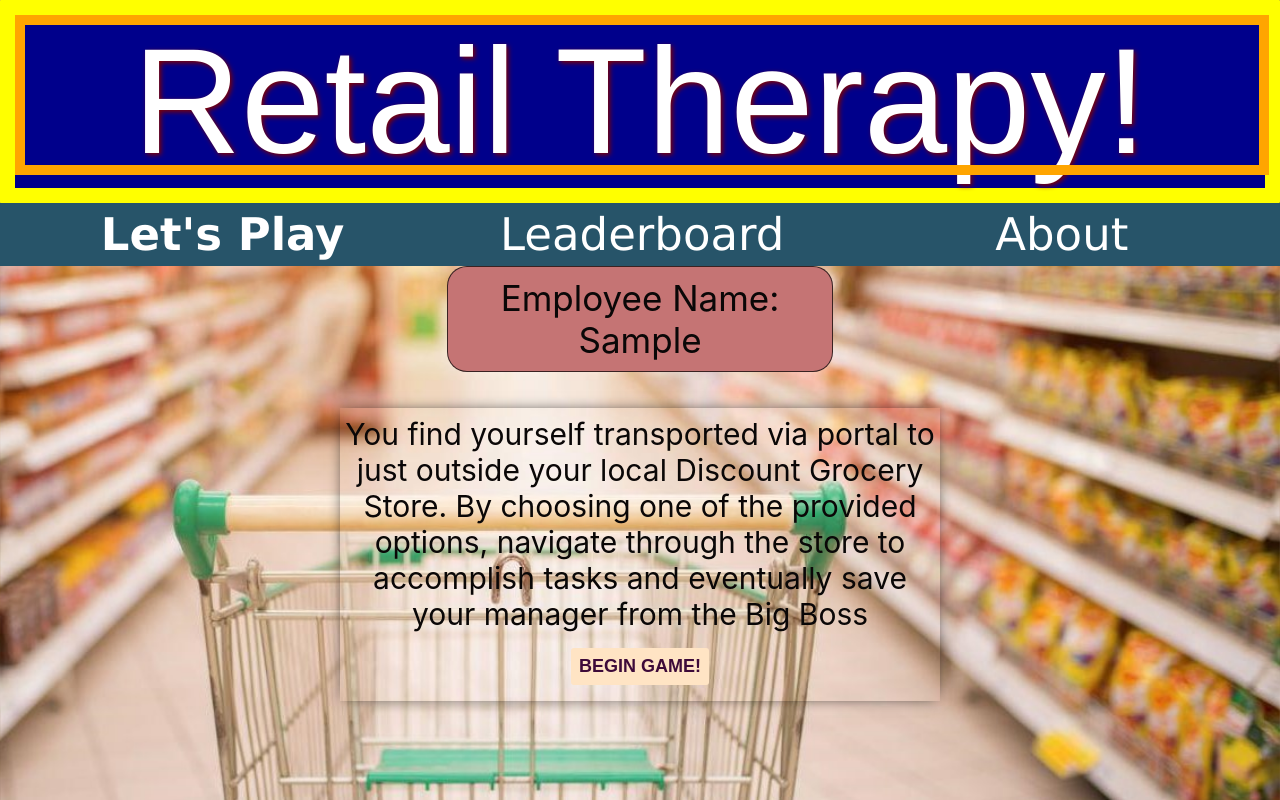
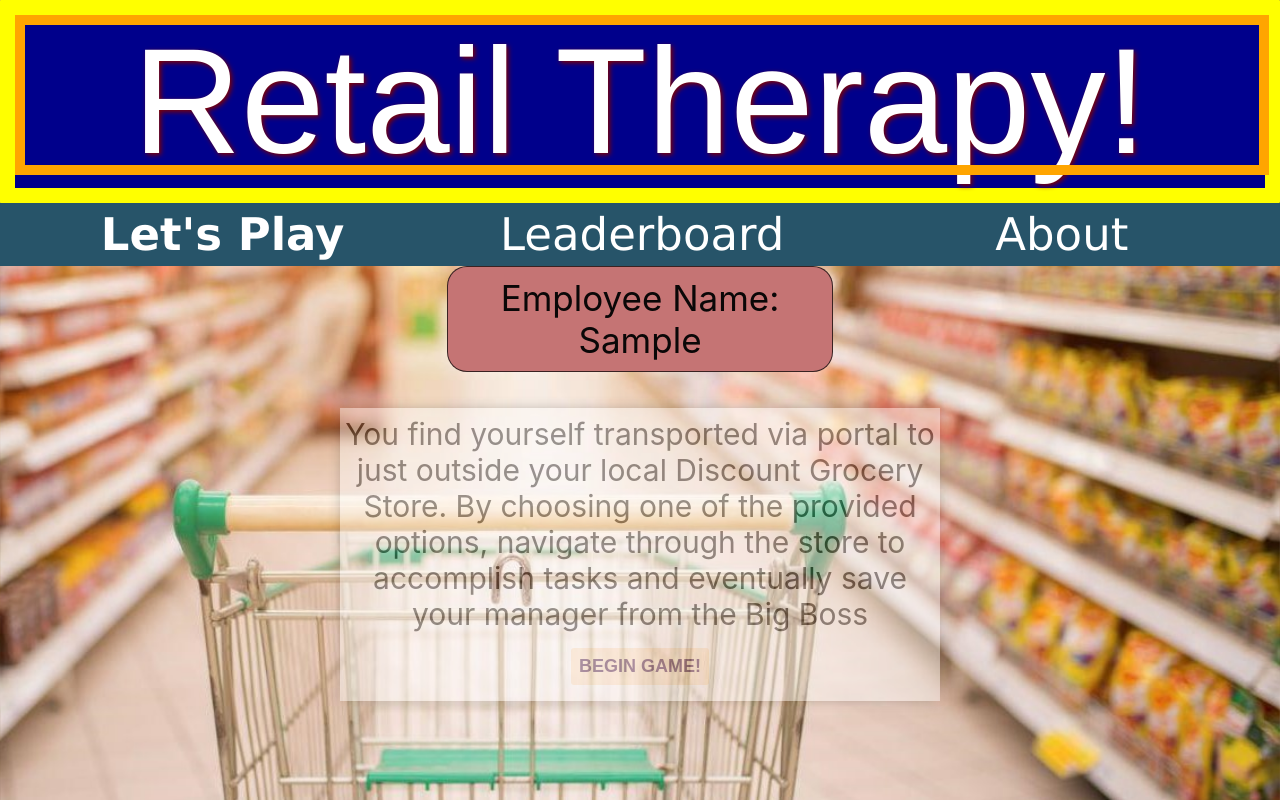
Before and after one commit to JillKlatt/retail-therapy, a React (Create React App) app: page /game in a window 1280 px wide. Both pictures are taken after typing "Sample" into the empty fields and a click on the input "Send to HR". Shown: the top 800 px of the page. Built offline with nearby package versions, Linux system fonts and the light colour scheme; no server answers.

Commit message:
Prepare for deployment

```diff
--- a/src/components/Player/Card/Card.css
+++ b/src/components/Player/Card/Card.css
@@ -8,6 +8,12 @@
     margin-left: auto;
     margin-right: auto;
     display: block;
+    background-color: white;
+    opacity: .4;
+}
+
+.background{
+
 }
 
 .card-container:hover{
```
Also changed, not shown: 1 other file (tests, documents, lock files or other folders).
